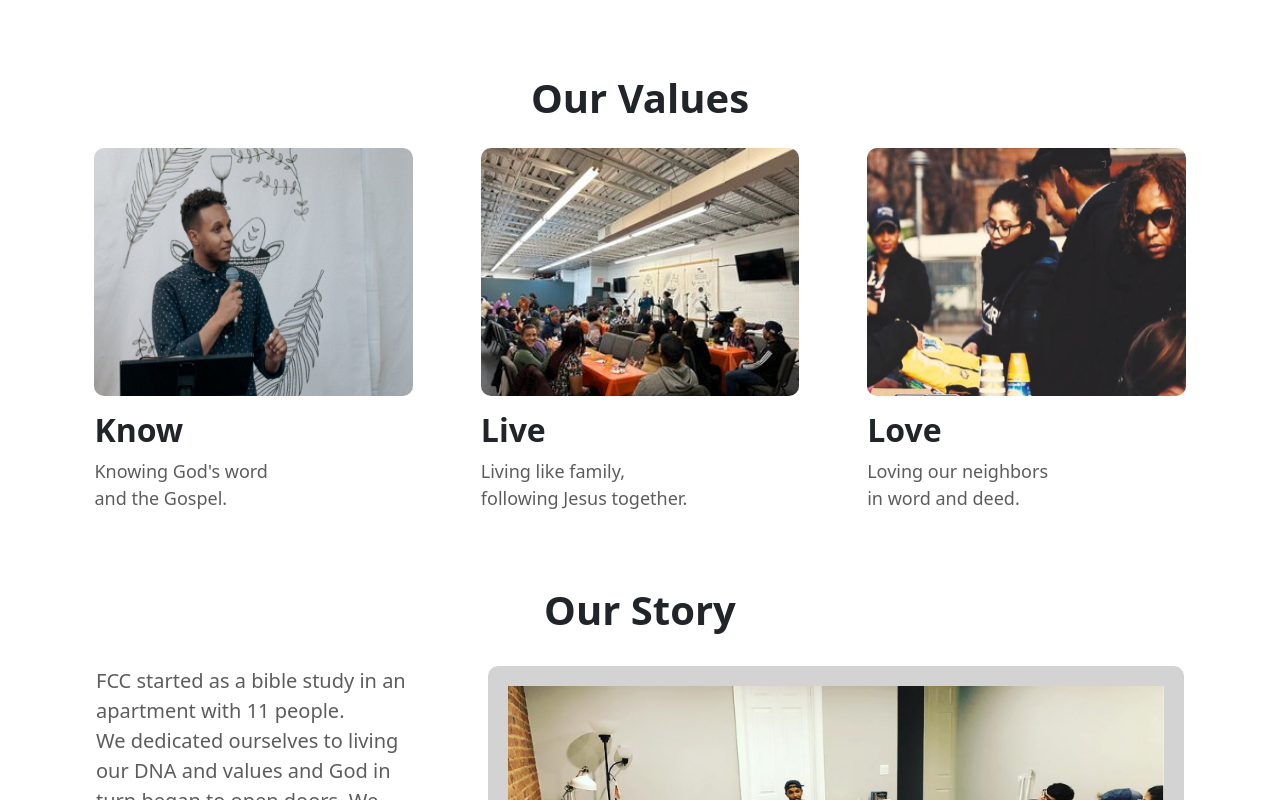
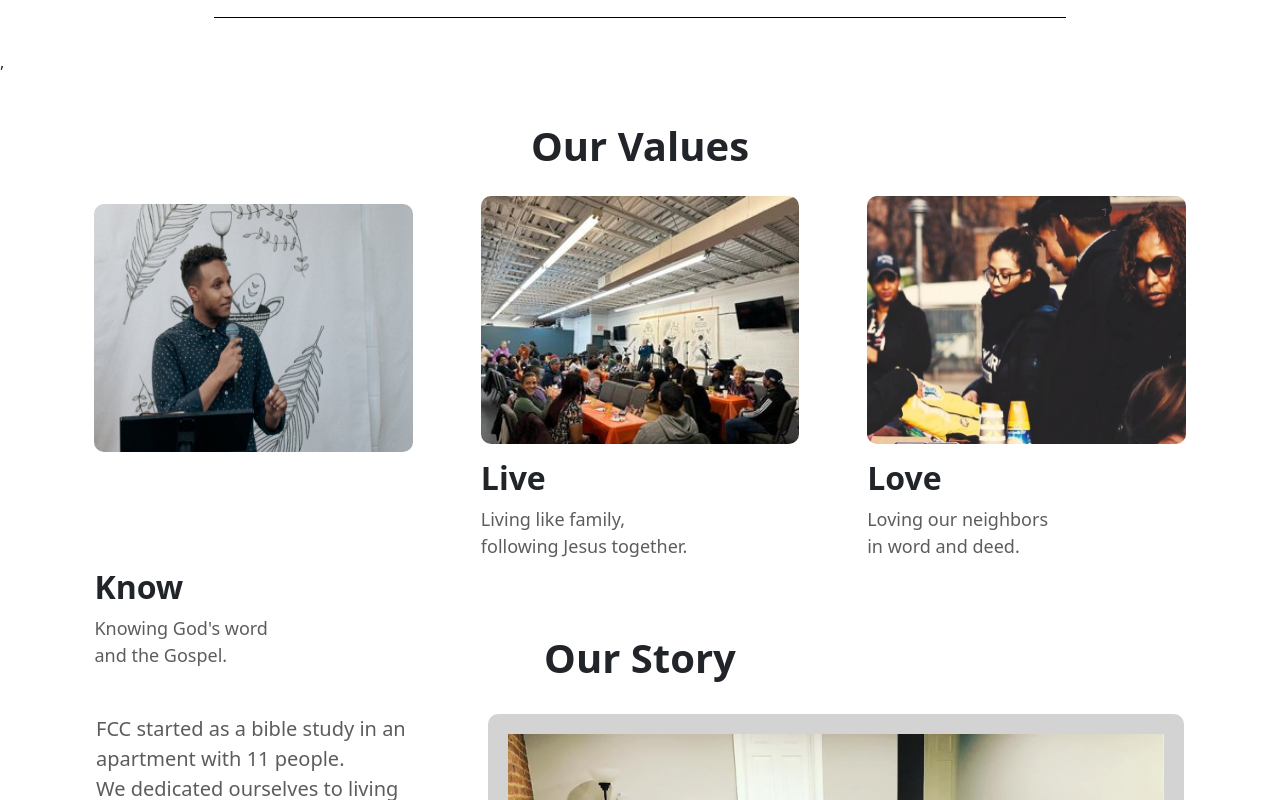
Before and after one commit to edeni4458/fcc-fund-campaign, a React (Create React App) app: page / in a window 1280 px wide. Shown: the part 2300-3100 px from the top of the page. Built offline with nearby package versions, Linux system fonts and the light colour scheme.

Commit message:
react router

```diff
--- a/package.json
+++ b/package.json
@@ -15,6 +15,7 @@
     "react-bootstrap": "^2.10.1",
     "react-dom": "^18.2.0",
     "react-intersection-observer": "^9.8.1",
+    "react-router": "^6.23.1",
     "react-router-dom": "^6.23.1",
     "react-scripts": "5.0.1",
     "react-slick": "^0.30.2",
--- a/src/App.js
+++ b/src/App.js
@@ -1,16 +1,13 @@
 import { Header, SectionIII, SectionIV, SectionII } from './components';
 import "bootstrap/dist/css/bootstrap.min.css"
 import './App.css';
+import { Route, Routes } from 'react-router';
 
 
 
 function App() {
 
 
-  if (window.location.pathname === "/detailPage") {
-    return (<SectionII />)
-
-  }
 
 
 
@@ -35,9 +32,15 @@ function App() {
 
   return (
     <div className="App">
-      <Header />
-      <SectionIII />
-      <SectionIV />
+
+
+
+      <Routes>
+        <Route path="/" element={<div>    <Header />,  <SectionIII />, <SectionIV /></div>}></Route>
+      <Route  path="/detailspage" element={<SectionII/>}/>
+      </Routes>
+
+
     </div>
   );
 }
--- a/src/components/section_IV/SectionIV.jsx
+++ b/src/components/section_IV/SectionIV.jsx
@@ -4,17 +4,13 @@ import know from "../z_images/Know.jpg"
 import love from "../z_images/Love.jpg"
 import live from "../z_images/Live.jpg"
 import OurStory from './OurStory'
+import { useNavigate } from 'react-router'
+import { Link } from 'react-router-dom'
 
 const SectionIV = () => {
+    const navigate = useNavigate()
 
-    function handleClick() {
 
-        const newUrl = {
-            create: "create new url"
-        }
-        window.history.pushState(newUrl, "", "/detailPage")
-        window.location.reload()
-    }
 
 
     return (
@@ -23,17 +19,21 @@ const SectionIV = () => {
                 <h1>Our Values</h1>
             </div>
             <div className='image-and-p-main-container'>
-                <div className='image-and-p-container'>
-                    <div className='image-container' onClick={handleClick} >
+
+                <div className='image-and-p-container' >
+                <Link to={"/detailspage"}  reloadDocument >
+
+                    <div className='image-container'  >
                         <img className='img-edit' src={know} alt='' />
                     </div>
                     <div className='p-container'>
                         <h2>Know</h2>
                         <p>Knowing God's word<br /> and the Gospel.</p>
                     </div>
+                </Link>
                 </div>
                 <div className='image-and-p-container'>
-                    <div className='image-container' onClick={handleClick}>
+                    <div className='image-container' >
                         <img className='img-edit' src={live} alt='' />
                     </div>
                     <div className='p-container'>
@@ -42,7 +42,7 @@ const SectionIV = () => {
                     </div>
                 </div>
                 <div className='image-and-p-container'>
-                    <div className='image-container' onClick={handleClick}>
+                    <div className='image-container'>
                         <img className='img-edit' src={love} alt='' />
                     </div>
                     <div className='p-container'>
--- a/src/index.js
+++ b/src/index.js
@@ -3,11 +3,15 @@ import ReactDOM from 'react-dom/client';
 import './index.css';
 import App from './App';
 import reportWebVitals from './reportWebVitals';
+import { BrowserRouter } from "react-router-dom";
+
 
 const root = ReactDOM.createRoot(document.getElementById('root'));
 root.render(
   <React.StrictMode>
+    <BrowserRouter>
     <App />
+    </BrowserRouter>
   </React.StrictMode>
 );
 
```
Also changed, not shown: 1 other file (tests, documents, lock files or other folders).
